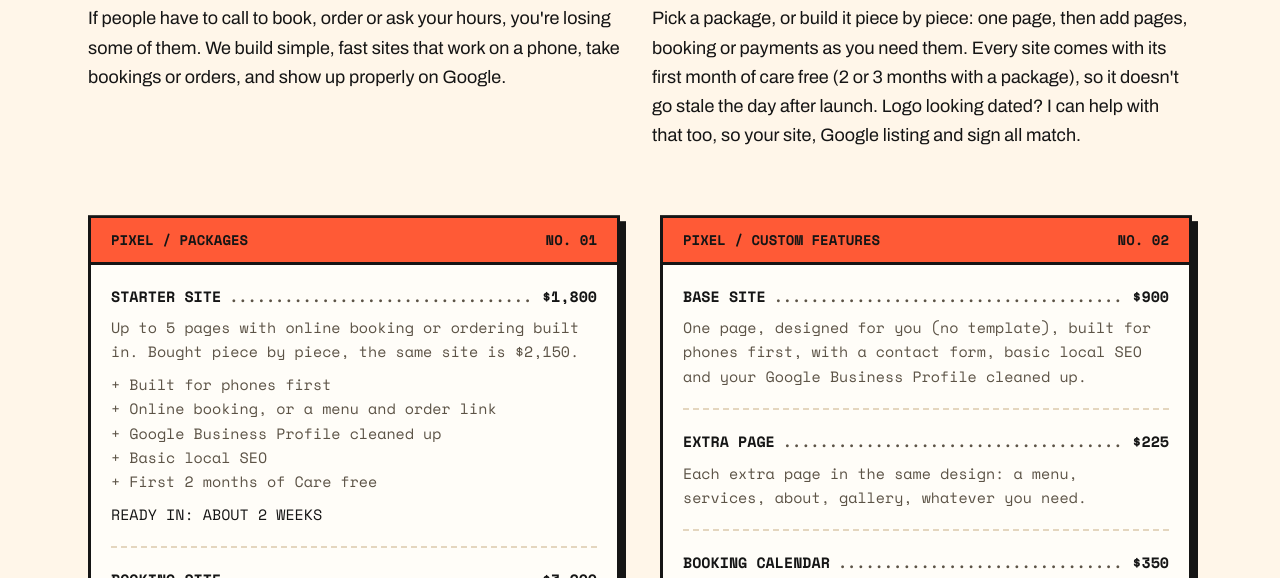
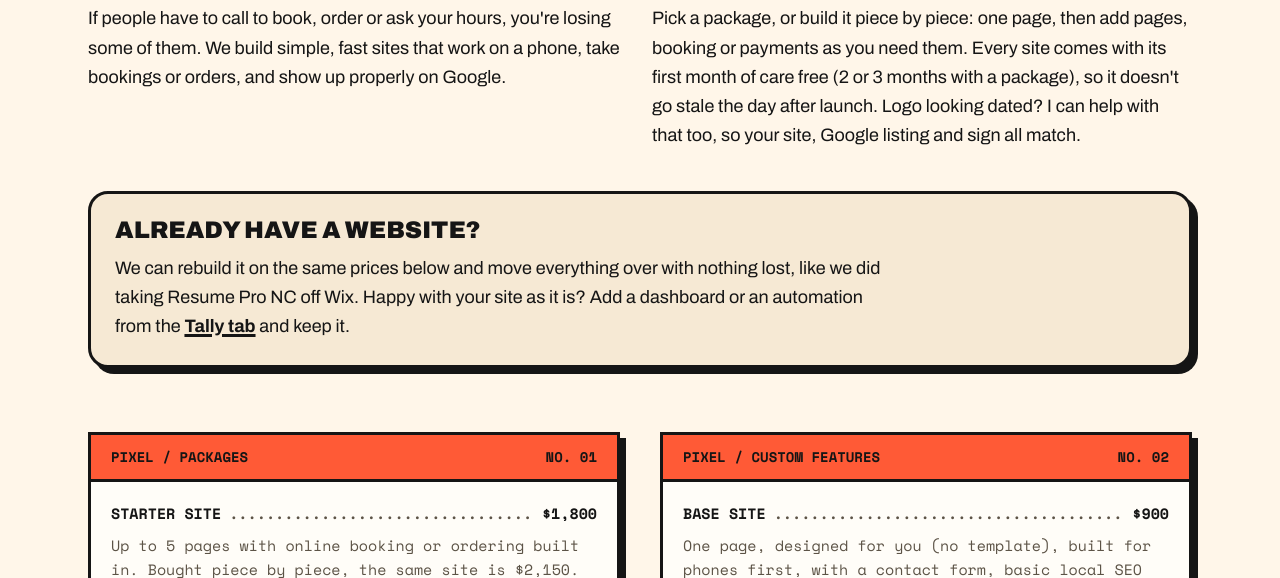
Before and after one commit to pixel-and-tally/pixel-and-tally, an Astro site: page /pixel in a window 1280 px wide. Shown: the part 522-1100 px from the top of the page. Built offline with nearby package versions, Linux system fonts and the light colour scheme; Astro itself is replaced by a stand-in of ours.

Commit message:
Pixel page answers 'Already have a website?' with rebuild and add-on options
Co-Authored-By: Claude Opus 5.5 <noreply@anthropic.com>

```diff
--- a/src/pages/pixel.astro
+++ b/src/pages/pixel.astro
@@ -23,6 +23,14 @@ import { pixel, pixelPieces, pixelPlans, work } from "../site";
         Pick a package, or build it piece by piece: one page, then add pages, booking or payments as you need them.
         Every site comes with its first month of care free (2 or 3 months with a package), so it doesn't go stale the day after launch. Logo looking dated?
         I can help with that too, so your site, Google listing and sign all match.
+      </p>
+    </div>
+    <div class="sticker mt-10 bg-sunk p-6">
+      <p class="font-display text-2xl leading-none font-black uppercase [font-stretch:125%]">Already have a website?</p>
+      <p class="mt-3 max-w-3xl text-lg leading-relaxed">
+        We can rebuild it on the same prices below and move everything over with nothing lost, like we did taking
+        Resume Pro NC off Wix. Happy with your site as it is? Add a dashboard or an automation from the
+        <a href="/tally/" class="font-bold underline decoration-[3px]">Tally tab</a> and keep it.
       </p>
     </div>
   </section>
```
